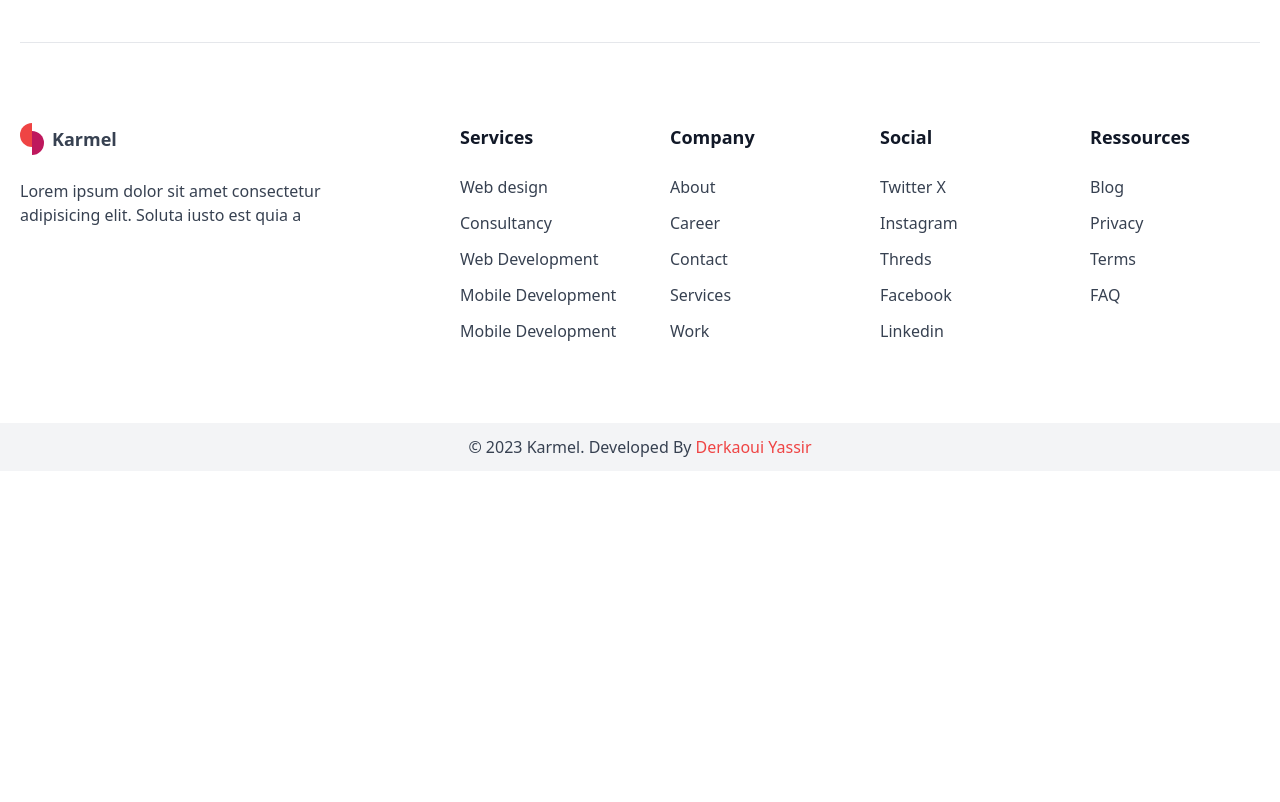
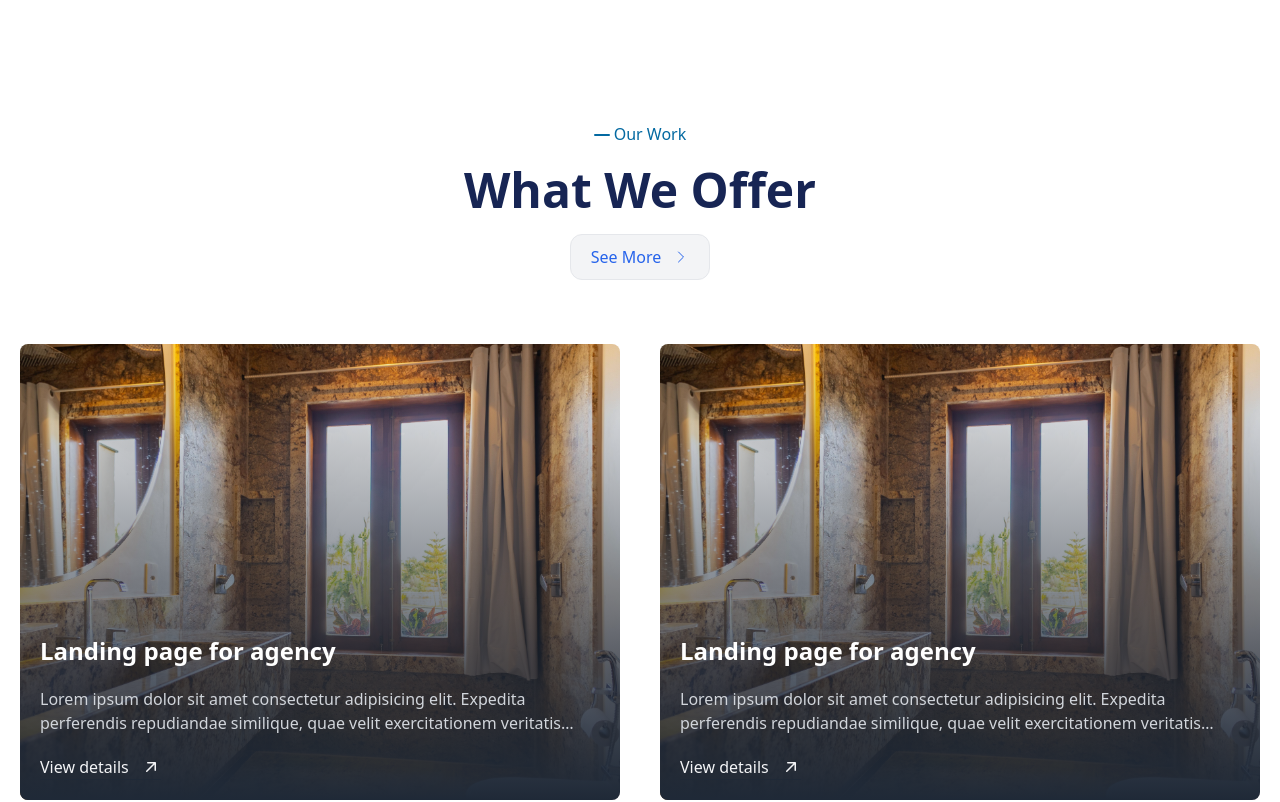
Before and after one commit to Derkaoui05/karmel, a Next.js app: page / in a window 1280 px wide. Shown: the part 2280-3082 px from the top of the page. Before the commit the page ends 2751 px from the top, so only its background shows below. Built offline with nearby package versions, Linux system fonts and the light colour scheme.

Commit message:
work section not finished

```diff
--- /dev/null
+++ b/app/components/Work.tsx
@@ -0,0 +1,128 @@
+import Image from "next/image";
+import Link from "next/link";
+
+const Work = () => {
+  return (
+    <section className="py-20">
+      <div className="max-w-7xl mx-auto px-5 sm:px-10 md:px-12 lg:px-5 space-y-16">
+        <div className="text-center max-w-2xl mx-auto space-y-5">
+          <span className="pl-5 relative before:absolute before:w-4 before:h-0.5 before:rounded-md before:left-0 before:top-1/2 before:bg-sky-700 dark:before:bg-sky-600 text-sky-700 dark:text-sky-500">
+            Our Work
+          </span>
+          <h2 className="text-3xl font-semibold text-blue-950 dark:text-gray-200 md:text-4xl xl:text-5xl leading-tight">
+            What We Offer
+          </h2>
+          <div className="flex justify-center mt-2">
+            <Link
+              href="#"
+              className="px-5 py-2.5 rounded-xl bg-gray-100 dark:bg-gray-900 border border-gray-200 dark:border-gray-800 text-blue-600 dark:text-gray-300 flex items-center gap-x-3"
+            >
+              See More
+              <svg
+                xmlns="http://www.w3.org/2000/svg"
+                fill="none"
+                viewBox="0 0 24 24"
+                strokeWidth="1.5"
+                stroke="currentColor"
+                className="w-4 h-4"
+              >
+                <path
+                  strokeLinecap="round"
+                  strokeLinejoin="round"
+                  d="M8.25 4.5l7.5 7.5-7.5 7.5"
+                />
+              </svg>
+            </Link>
+          </div>
+        </div>
+        <div className="grid sm:grid-cols-2 gap-6 md:gap-8 lg:gap-10">
+          <div className="relative aspect-[5/3.8] rounded-lg overflow-hidden">
+            <Image
+              src="/hero1.jpg"
+              alt="project cover"
+              width={1300}
+              height={900}
+              className="w-full h-full object-cover"
+            />
+            <div className="absolute inset-0 bg-gradient-to-t from-gray-800 dark:from-gray-900 flex flex-col justify-end p-5 space-y-5 text-gray-300">
+              <h1 className="font-semibold text-white text-2xl">
+                Landing page for agency
+              </h1>
+              <p className="text-gray-300 line-clamp-2">
+                Lorem ipsum dolor sit amet consectetur adipisicing elit.
+                Expedita perferendis repudiandae similique, quae velit
+                exercitationem veritatis ipsum natus molestias autem,
+                laudantium,
+              </p>
+              <div className="w-max">
+                <Link
+                  href="/projects"
+                  className="group flex items-center gap-x-3 text-gray-100 font-medium border-b border-gray-800"
+                >
+                  View details
+                  <span className="duration-300 ease-linear group-hover:pl-2">
+                    <svg
+                      xmlns="http://www.w3.org/2000/svg"
+                      viewBox="0 0 20 20"
+                      fill="currentColor"
+                      className="w-5 h-5"
+                    >
+                      <path
+                        fillRule="evenodd"
+                        d="M5.22 14.78a.75.75 0 001.06 0l7.22-7.22v5.69a.75.75 0 001.5 0v-7.5a.75.75 0 00-.75-.75h-7.5a.75.75 0 000 1.5h5.69l-7.22 7.22a.75.75 0 000 1.06z"
+                        clipRule="evenodd"
+                      />
+                    </svg>
+                  </span>
+                </Link>
+              </div>
+            </div>
+          </div>
+          <div className="relative aspect-[5/3.8] rounded-lg overflow-hidden">
+            <Image
+              src="/hero1.jpg"
+              alt="project cover"
+              width={1300}
+              height={1000}
+              className="w-full h-full object-cover"
+            />
+            <div className="absolute inset-0 bg-gradient-to-t from-gray-800 dark:from-gray-900 flex flex-col justify-end p-5 space-y-5 text-gray-300">
+              <h1 className="font-semibold text-white text-2xl">
+                Landing page for agency
+              </h1>
+              <p className="text-gray-300 line-clamp-2">
+                Lorem ipsum dolor sit amet consectetur adipisicing elit.
+                Expedita perferendis repudiandae similique, quae velit
+                exercitationem veritatis ipsum natus molestias autem,
+                laudantium,
+              </p>
+              <div className="w-max">
+                <Link
+                  href="/projects"
+                  className="group flex items-center gap-x-3 text-gray-100 font-medium border-b border-gray-800"
+                >
+                  View details
+                  <span className="duration-300 ease-linear group-hover:pl-2">
+                    <svg
+                      xmlns="http://www.w3.org/2000/svg"
+                      viewBox="0 0 20 20"
+                      fill="currentColor"
+                      className="w-5 h-5"
+                    >
+                      <path
+                        fillRule="evenodd"
+                        d="M5.22 14.78a.75.75 0 001.06 0l7.22-7.22v5.69a.75.75 0 001.5 0v-7.5a.75.75 0 00-.75-.75h-7.5a.75.75 0 000 1.5h5.69l-7.22 7.22a.75.75 0 000 1.06z"
+                        clipRule="evenodd"
+                      />
+                    </svg>
+                  </span>
+                </Link>
+              </div>
+            </div>
+          </div>
+        </div>
+      </div>
+    </section>
+  );
+};
+export default Work;
--- a/app/error.tsx
+++ b/app/error.tsx
@@ -10,7 +10,6 @@ export default function Error({
   reset: () => void
 }) {
   useEffect(() => {
-    // Log the error to an error reporting service
     console.error(error)
   }, [error])
 
@@ -19,7 +18,6 @@ export default function Error({
       <h2>Something went wrong!</h2>
       <button
         onClick={
-          // Attempt to recover by trying to re-render the segment
           () => reset()
         }
       >
--- a/app/page.tsx
+++ b/app/page.tsx
@@ -1,6 +1,7 @@
 import About from "./components/About";
 import HeroSection from "./components/HeroSection";
 import Services from "./components/Services";
+import Work from "./components/Work";
 
 export default function Home() {
   return (
@@ -8,6 +9,7 @@ export default function Home() {
    <HeroSection />
    <About />
    <Services />
+   <Work />
    </>
   );
 }
```
